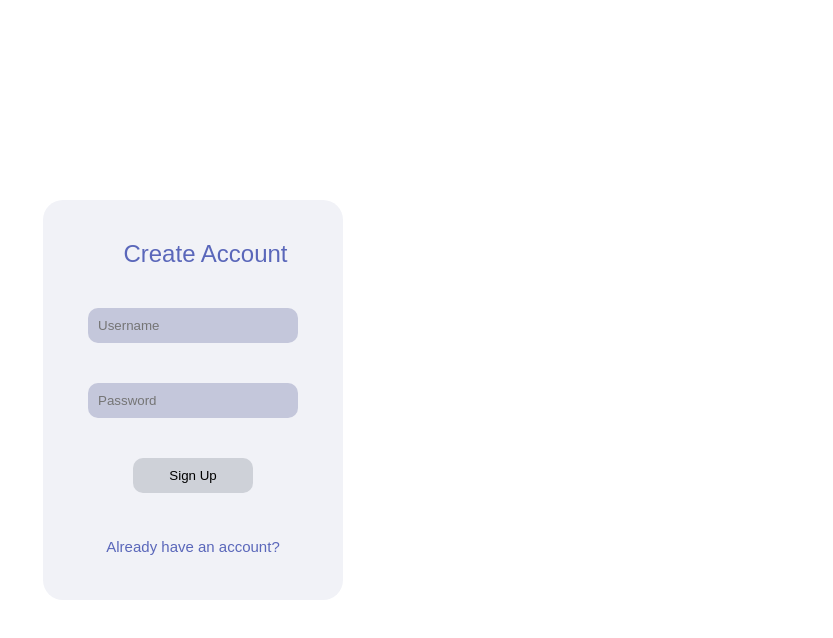
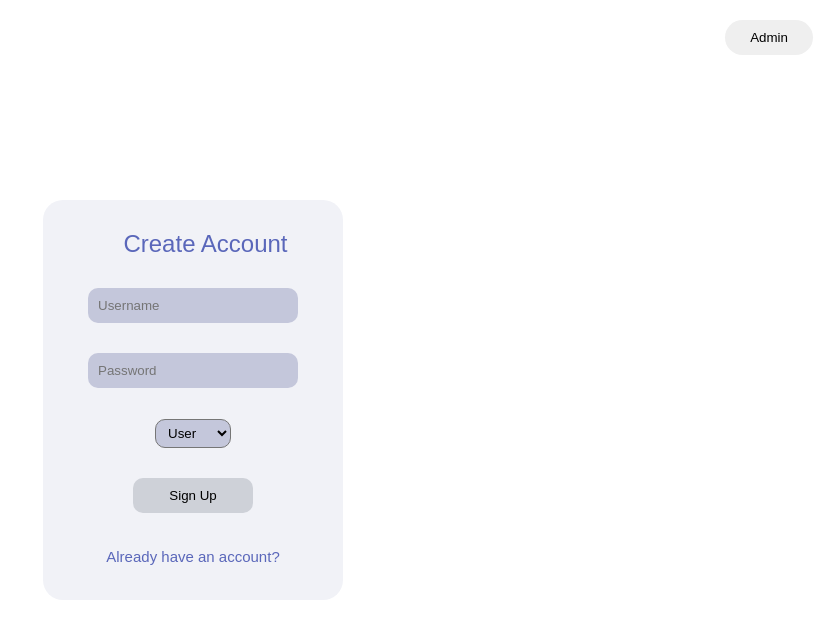
Before and after one commit to rykyfilipe/web-technologies-project-2025, a website built with webpack: page frontend/index.html in a window 1280 px wide. Both pictures are taken after typing "Sample", "Sample123" into the empty fields and a click on the button "Create new account?". Shown: the whole page, without its empty margins (447-1280 px from the left). Built offline with nearby package versions, Linux system fonts and the light colour scheme.

Commit message:
create admin panel component and fix HTML validation issues

```diff
--- a/frontend/components/NavItem.js
+++ b/frontend/components/NavItem.js
@@ -1,23 +1,23 @@
-import {getContainer} from "../utils/components-functions.js";
+import { getContainer } from "../utils/components-functions.js";
 
 const NavItem = (container, navItemInfo) => {
-
 	const item = document.createElement("button");
 	item.classList.add("nav-item");
 	item.innerText = navItemInfo.name;
 
 	const img = document.createElement("img");
 	img.src = navItemInfo.icon;
+	img.alt = navItemInfo.name;
 	item.prepend(img);
 
 	item.addEventListener("click", (e) => {
 		e.preventDefault();
 
-        const dashboard = getContainer('dashboard');
+		const dashboard = getContainer("dashboard");
 		navItemInfo.callBack(dashboard);
-    })
+	});
 
 	container.append(item);
-}
+};
 
 export default NavItem;
--- /dev/null
+++ b/frontend/sections/Admin.js
@@ -0,0 +1,16 @@
+import Login from "./Login.js";
+
+export function Admin(container) {
+	container.innerHTML = " ";
+
+	container.textContent = "ADMIN";
+
+	const loginButton = document.createElement("button");
+	loginButton.textContent = "Login";
+	loginButton.classList.add("admin-button");
+	loginButton.addEventListener("click", () => {
+		Login(container);
+	});
+
+	container.append(loginButton);
+}
--- a/frontend/sections/Dashboard.js
+++ b/frontend/sections/Dashboard.js
@@ -10,7 +10,7 @@ const Dashboard = async (container) => {
 		return;
 	}
 
-	const section = document.createElement("section");
+	const section = document.createElement("div");
 	section.classList.add("dashboard");
 	section.id = "dashboard";
 
--- a/frontend/sections/Home.js
+++ b/frontend/sections/Home.js
@@ -178,6 +178,12 @@ const Home = async (container) => {
 			</div>
 		`;
 
+		// Exemplu imagine cu atribut alt
+		const icon = document.createElement("img");
+		icon.src = "./assets/trophy.png";
+		icon.alt = "Trophy Icon";
+		summary.appendChild(icon);
+
 		section.append(summary, div);
 	};
 
--- a/frontend/sections/Login.js
+++ b/frontend/sections/Login.js
@@ -3,15 +3,27 @@ import Dashboard from "./Dashboard.js";
 import "../styles/Login.css";
 import "../styles/index.css";
 import RegisterUser from "./RegisterUser.js";
+import { Admin } from "./Admin.js";
 
 const url_prefix =
 	"https://web-technologies-project-2025-production.up.railway.app";
 
 const Login = (container) => {
-	console.log("FUNCTIA LOGIN SE APLELEAZA");
+	container.innerHTML = " ";
 
 	const loginForm = document.createElement("form");
 	loginForm.classList.add("login-form");
+
+	const adminButton = document.createElement("button");
+	adminButton.textContent = "Admin";
+	adminButton.classList.add("admin-button");
+	adminButton.addEventListener("click", () => {
+		loginForm.remove();
+		adminButton.remove();
+		Admin(container);
+	});
+
+	container.append(adminButton);
 
 	const title = document.createElement("h2");
 	title.textContent = "Login";
@@ -33,6 +45,23 @@ const Login = (container) => {
 	passwordInput.classList.add("form-input");
 	loginForm.appendChild(passwordInput);
 
+	const select = document.createElement("select");
+	select.classList.add("role-select");
+
+	// Creează opțiunea "user"
+	const optionUser = document.createElement("option");
+	optionUser.value = "user";
+	optionUser.textContent = "User";
+	select.appendChild(optionUser);
+
+	// Creează opțiunea "admin"
+	const optionAdmin = document.createElement("option");
+	optionAdmin.value = "admin";
+	optionAdmin.textContent = "Admin";
+	select.appendChild(optionAdmin);
+
+	loginForm.appendChild(select);
+
 	const submitButton = document.createElement("button");
 	submitButton.type = "submit";
 	submitButton.textContent = "Login";
@@ -43,7 +72,6 @@ const Login = (container) => {
 	registerLink.textContent = "Create new account?";
 	registerLink.classList.add("form-a");
 	registerLink.addEventListener("click", async function () {
-		loginForm.remove();
 		RegisterUser(container);
 	});
 
@@ -69,7 +97,10 @@ const Login = (container) => {
 
 		if (response.ok) {
 			loginForm.remove();
-			localStorage.setItem("w-user", JSON.stringify({ token: serverData.token }));
+			localStorage.setItem(
+				"w-user",
+				JSON.stringify({ token: serverData.token })
+			);
 
 			Navbar(container);
 			Dashboard(container);
--- a/frontend/sections/Navbar.js
+++ b/frontend/sections/Navbar.js
@@ -26,6 +26,7 @@ const Navbar = (container) => {
 
 	const img = document.createElement("img");
 	img.src = logo_src;
+	img.alt = logoInfo.icon;
 	logo.prepend(img);
 	nav.append(logo);
 
--- a/frontend/sections/RegisterUser.js
+++ b/frontend/sections/RegisterUser.js
@@ -1,54 +1,80 @@
-import Navbar from './Navbar.js';
-import Dashboard from './Dashboard.js';
-import '../styles/Login.css';
-import '../styles/index.css';
-import Login from './Login.js';
+import Navbar from "./Navbar.js";
+import Dashboard from "./Dashboard.js";
+import "../styles/Login.css";
+import { Admin } from "./Admin.js";
+import "../styles/index.css";
+import Login from "./Login.js";
 
 const url_prefix =
-  'https://web-technologies-project-2025-production.up.railway.app';
+	"https://web-technologies-project-2025-production.up.railway.app";
 
 const RegisterUser = (container) => {
-  console.log('FUNCTIA REGISTER USER SE APELEAZA');
+	container.innerHTML = " ";
+	const registerForm = document.createElement("form");
+	registerForm.classList.add("login-form");
 
-  const registerForm = document.createElement('form');
-  registerForm.classList.add('login-form');
+	const adminButton = document.createElement("button");
+	adminButton.textContent = "Admin";
+	adminButton.classList.add("admin-button");
+	adminButton.addEventListener("click", () => {
+		Admin(container);
+	});
 
-  const title = document.createElement('h2');
-  title.textContent = 'Create Account';
+	container.append(adminButton);
+
+	const title = document.createElement("h2");
+	title.textContent = "Create Account";
 	registerForm.appendChild(title);
 
-  const usernameInput = document.createElement('input');
-  usernameInput.type = 'text';
-  usernameInput.placeholder = 'Username';
-  usernameInput.name = 'username';
+	const usernameInput = document.createElement("input");
+	usernameInput.type = "text";
+	usernameInput.placeholder = "Username";
+	usernameInput.name = "username";
 	usernameInput.required = true;
-  usernameInput.classList.add('form-input');
+	usernameInput.classList.add("form-input");
 	registerForm.appendChild(usernameInput);
 
-  const passwordInput = document.createElement('input');
-  passwordInput.type = 'password';
-  passwordInput.placeholder = 'Password';
-  passwordInput.name = 'password';
+	const passwordInput = document.createElement("input");
+	passwordInput.type = "password";
+	passwordInput.placeholder = "Password";
+	passwordInput.name = "password";
 	passwordInput.required = true;
-  passwordInput.classList.add('form-input');
+	passwordInput.classList.add("form-input");
 	registerForm.appendChild(passwordInput);
 
-  const submitButton = document.createElement('button');
-  submitButton.type = 'submit';
-  submitButton.textContent = 'Sign Up';
-  submitButton.classList.add('form-button');
+	const select = document.createElement("select");
+	select.classList.add("role-select");
+
+	// Creează opțiunea "user"
+	const optionUser = document.createElement("option");
+	optionUser.value = "user";
+	optionUser.textContent = "User";
+	select.appendChild(optionUser);
+
+	// Creează opțiunea "admin"
+	const optionAdmin = document.createElement("option");
+	optionAdmin.value = "admin";
+	optionAdmin.textContent = "Admin";
+	select.appendChild(optionAdmin);
+
+	registerForm.appendChild(select);
+
+	const submitButton = document.createElement("button");
+	submitButton.type = "submit";
+	submitButton.textContent = "Sign Up";
+	submitButton.classList.add("form-button");
 	registerForm.appendChild(submitButton);
 
-  const loginLink = document.createElement('button');
-  loginLink.textContent = 'Already have an account?';
-  loginLink.classList.add('form-a');
-  loginLink.addEventListener('click', async function () {
+	const loginLink = document.createElement("button");
+	loginLink.textContent = "Already have an account?";
+	loginLink.classList.add("form-a");
+	loginLink.addEventListener("click", async function () {
 		registerForm.remove();
 		Login(container);
 	});
 	registerForm.appendChild(loginLink);
 
-  registerForm.addEventListener('submit', async (e) => {
+	registerForm.addEventListener("submit", async (e) => {
 		e.preventDefault();
 		const username = usernameInput.value;
 		const password = passwordInput.value;
@@ -58,9 +84,9 @@ const RegisterUser = (container) => {
 			password: password,
 		};
 
-    const response = await fetch(url_prefix + '/register-user', {
-      method: 'POST',
-      headers: { 'Content-Type': 'application/json' },
+		const response = await fetch(url_prefix + "/register-user", {
+			method: "POST",
+			headers: { "Content-Type": "application/json" },
 			body: JSON.stringify(payload),
 		});
 
@@ -69,14 +95,14 @@ const RegisterUser = (container) => {
 		if (response.ok) {
 			registerForm.remove();
 			localStorage.setItem(
-        'w-user',
+				"w-user",
 				JSON.stringify({ token: serverData.token })
 			);
 
 			Navbar(container);
 			Dashboard(container);
 		} else {
-      alert('Something incorect');
+			alert("Something incorect");
 		}
 	});
 	container.append(registerForm);
--- a/frontend/styles/Login.css
+++ b/frontend/styles/Login.css
@@ -54,3 +54,30 @@
 .form-a:hover {
 	text-decoration: underline;
 }
+
+.admin-button {
+	position: absolute;
+
+	top: 20px;
+	right: 20px;
+
+	padding: 10px 25px;
+
+	border-radius: 20px;
+	border: none;
+
+	cursor: pointer;
+
+	transition: transform 0.2s ease-in;
+}
+
+.admin-button:hover {
+	transform: scale(1.1);
+}
+
+.role-select {
+	padding: 5px 8px;
+	background-color: var(--nav-icon-fill-color);
+
+	border-radius: 10px;
+}
```
Also changed, not shown: backend/backend-server/data/import.cjs (+13 -11 lines), frontend/components/Actor.js (+20 -21 lines), 1 other file. Lines whose indentation alone changed are shown as unchanged.
